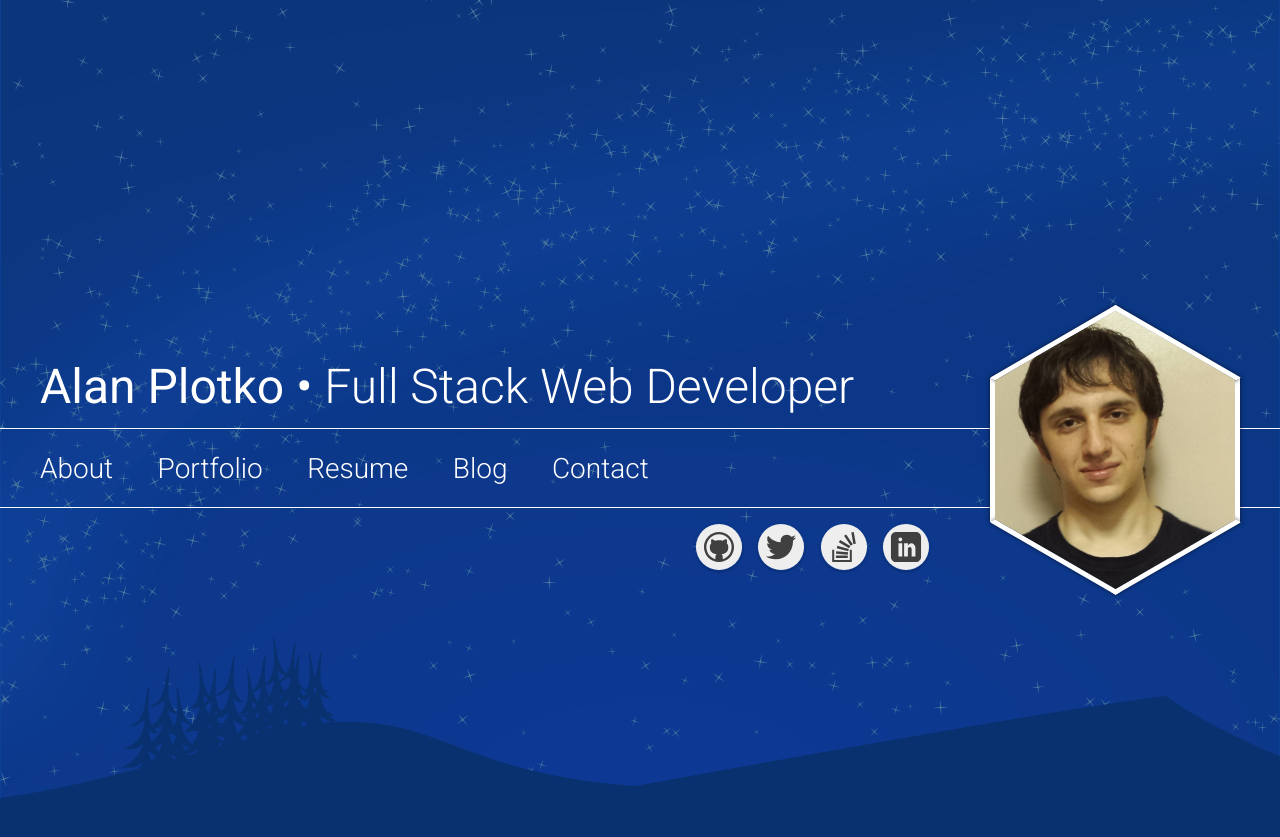
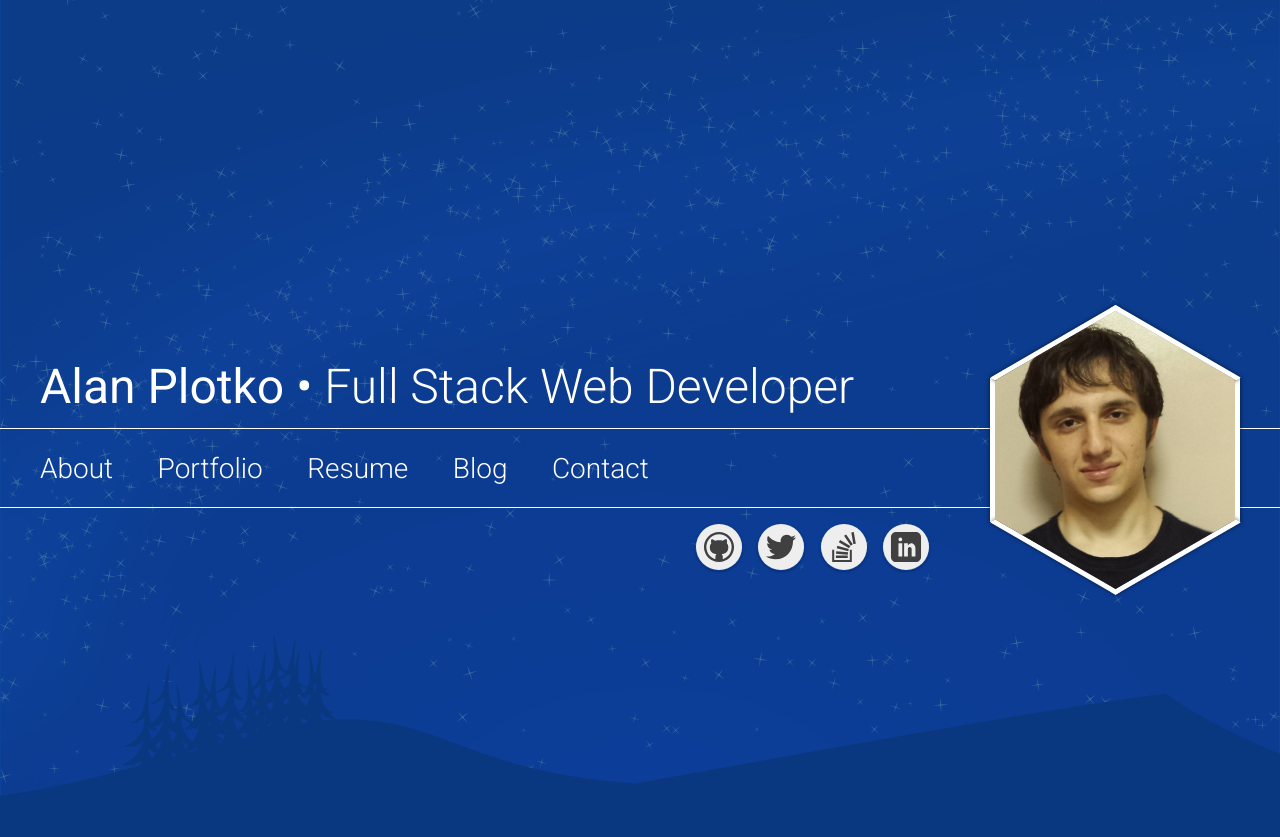
Before and after one commit to alanplotko/portfolio-blog, a Jekyll site: the page built from index.html, in a window 1280 px wide. Shown: the top 837 px of the page. Built offline with Jekyll 4.4.1, drawn with Linux system fonts in a browser that asks for light colours.

Commit message:
Position background to center bottom

```diff
--- a/assets/css/splash.css
+++ b/assets/css/splash.css
@@ -7,9 +7,9 @@
 }
 
 body::after {
-	background: url("/assets/img/cosmic.png") no-repeat center center fixed;
+	background: url("/assets/img/cosmic.png") no-repeat center bottom fixed;
 	background-size: cover;
-	opacity: 0.3;
+	opacity: 0.2;
 	content: "";
 	z-index: -1;
 	display: block;
```
